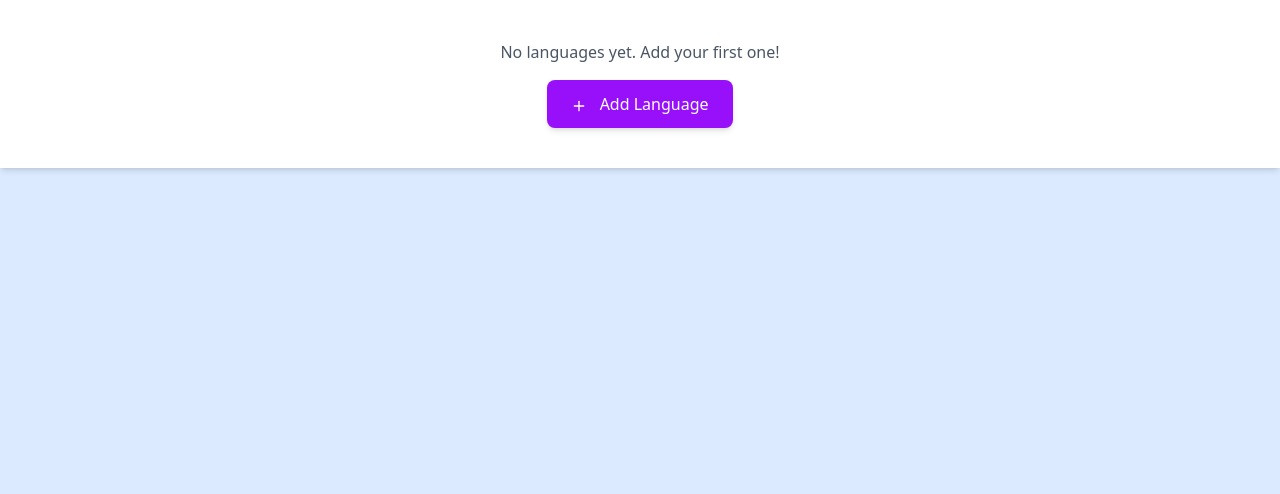
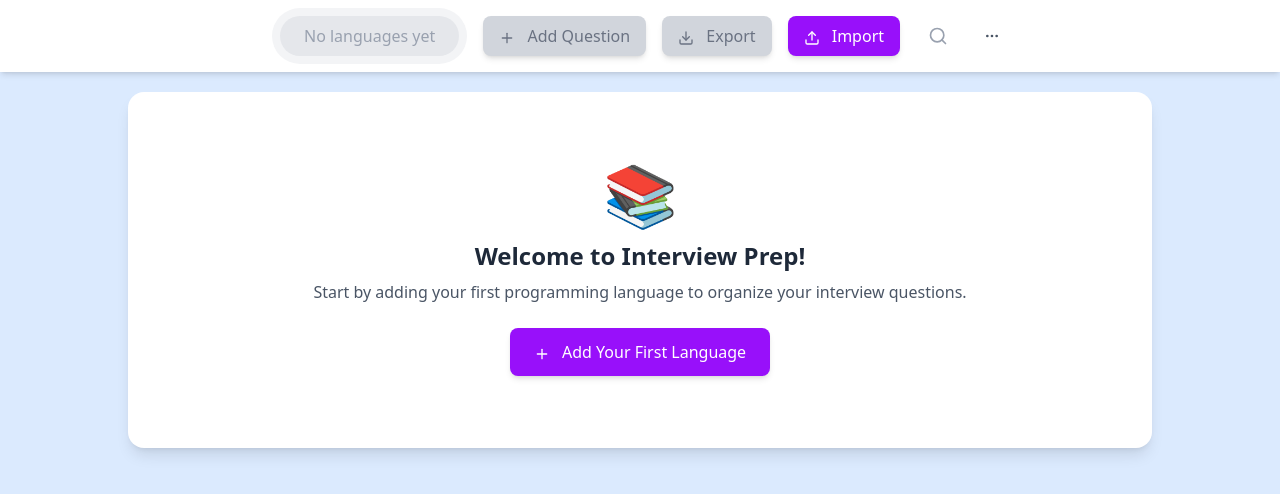
Before and after one commit to zeeshanfreelancer/Interview-preparation-with-Electron, a React (Vite) app in the folder client/: page / in a window 1280 px wide. Shown: the top 494 px of the page. Built offline with nearby package versions, Linux system fonts and the light colour scheme.

Commit message:
fix the minor bugs and improve UI/UX

```diff
--- a/client/src/components/LanguageTabs.jsx
+++ b/client/src/components/LanguageTabs.jsx
@@ -82,24 +82,29 @@ function LanguageTabs() {
     const newLanguages = [...languages, newLanguage.trim()];
     setLanguages(newLanguages);
     localStorageService.saveLanguages(newLanguages);
+
+    // Auto-select first language if none selected
+    if (!activeLang) {
+      setActiveLang(newLanguage.trim());
+    }
+
     setNewLanguage("");
   };
 
   const deleteLanguage = async (langToDelete) => {
-    if (languages.length <= 1) return; // Keep at least one language
-
     try {
       await localStorageService.deleteLanguage(langToDelete);
 
       const newLanguages = languages.filter(lang => lang !== langToDelete);
       setLanguages(newLanguages);
+      localStorageService.saveLanguages(newLanguages);
 
-      // If deleting active language, switch to first remaining language
+      // If deleting active language, switch to first remaining language or clear
       if (activeLang === langToDelete) {
-        setActiveLang(newLanguages[0]);
+        setActiveLang(newLanguages.length > 0 ? newLanguages[0] : "");
       }
 
-      setSearchTerm(""); // Clear search when switching languages
+      setSearchTerm("");
     } catch (error) {
       console.error('Failed to delete language:', error);
       alert('Failed to delete language');
@@ -321,17 +326,12 @@ function LanguageTabs() {
       <div className="fixed top-0 left-0 right-0 bg-white shadow-md z-50 py-2">
         <div className="max-w-6xl mx-auto flex justify-center items-center gap-4 px-4">
       {languages.length === 0 ? (
-        <div className="text-center py-8">
-          <p className="text-gray-600 mb-4">No languages yet. Add your first one!</p>
-          <button
-            onClick={openModal}
-            className="px-6 py-3 bg-purple-600 text-white rounded-lg hover:bg-purple-700 font-medium transition-colors shadow-md hover:shadow-lg cursor-pointer"
-          >
-            <FiPlus className="inline mr-2" /> Add Language
-          </button>
+        <div className="bg-gray-100 p-2 rounded-full flex gap-2 flex-wrap">
+          <div className="px-6 py-2 rounded-full bg-gray-200 text-gray-400 font-medium">
+            No languages yet
+          </div>
         </div>
       ) : (
-        <>
         <div className="bg-purple-100 p-2 rounded-full flex gap-2 flex-wrap">
           {languages.map((lang) => (
             <div key={lang} className="flex items-center">
@@ -376,12 +376,18 @@ function LanguageTabs() {
             </div>
           ))}
         </div>
+      )}
 
         {/* Add Question Button */}
         <button
-          onClick={() => openQuestionModal(null)}
-          className="px-4 py-2 bg-green-600 text-white rounded-lg hover:bg-green-700 font-medium transition-colors shadow-md hover:shadow-lg cursor-pointer"
-          title="Add new question"
+          onClick={() => languages.length > 0 && openQuestionModal(null)}
+          className={`px-4 py-2 rounded-lg font-medium transition-colors shadow-md hover:shadow-lg ${
+            languages.length > 0
+              ? 'bg-green-600 text-white hover:bg-green-700 cursor-pointer'
+              : 'bg-gray-300 text-gray-500 cursor-not-allowed'
+          }`}
+          title={languages.length > 0 ? "Add new question" : "Add a language first"}
+          disabled={languages.length === 0}
         >
           <FiPlus className="inline mr-2" /> Add Question
         </button>
@@ -389,13 +395,18 @@ function LanguageTabs() {
         {/* Export Button */}
         <div className="relative" ref={exportMenuRef}>
           <button
-            onClick={() => setExportMenuOpen(!exportMenuOpen)}
-            className="px-4 py-2 bg-blue-600 text-white rounded-lg hover:bg-blue-700 font-medium transition-colors shadow-md hover:shadow-lg cursor-pointer"
-            title="Export questions"
+            onClick={() => languages.length > 0 && setExportMenuOpen(!exportMenuOpen)}
+            className={`px-4 py-2 rounded-lg font-medium transition-colors shadow-md hover:shadow-lg ${
+              languages.length > 0
+                ? 'bg-blue-600 text-white hover:bg-blue-700 cursor-pointer'
+                : 'bg-gray-300 text-gray-500 cursor-not-allowed'
+            }`}
+            title={languages.length > 0 ? "Export questions" : "Add a language first"}
+            disabled={languages.length === 0}
           >
             <FiDownload className="inline mr-2" /> Export
           </button>
-          {exportMenuOpen && (
+          {exportMenuOpen && languages.length > 0 && (
             <div className="absolute top-full mt-2 right-0 bg-white border border-gray-200 rounded-lg shadow-lg z-10 min-w-[120px]">
               <button
                 onClick={() => handleExport('pdf')}
@@ -417,10 +428,9 @@ function LanguageTabs() {
               </button>
             </div>
           )}
-          {exportOptionsOpen && (
+          {exportOptionsOpen && languages.length > 0 && (
             <div className="absolute top-full mt-2 right-0 bg-white border border-gray-200 rounded-lg shadow-lg z-20 min-w-[180px]">
               <div className="p-1 border-b border-gray-200">
-
                 <button
                   onClick={() => executeExport('current', selectedExportFormat)}
                   className="w-full px-1 py-2 text-center hover:bg-gray-50 rounded text-sm cursor-pointer"
@@ -444,7 +454,7 @@ function LanguageTabs() {
           )}
         </div>
 
-        {/* Import Button */}
+        {/* Import Button - Always enabled */}
         <button
           onClick={handleImport}
           className="px-4 py-2 bg-purple-600 text-white rounded-lg hover:bg-purple-700 font-medium transition-colors shadow-md hover:shadow-lg cursor-pointer"
@@ -463,19 +473,26 @@ function LanguageTabs() {
         {/* Search Icon */}
         <button
           onClick={() => {
+            if (languages.length > 0) {
               const newVisibility = !searchVisible;
               setSearchVisible(newVisibility);
               if (!newVisibility) {
-              setSearchTerm(""); // Clear search when hiding
+                setSearchTerm("");
+              }
             }
           }}
-          className="p-3 text-gray-600 hover:text-gray-800 hover:bg-gray-100 rounded-full transition-colors cursor-pointer"
-          title="Toggle search"
+          className={`p-3 rounded-full transition-colors ${
+            languages.length > 0
+              ? 'text-gray-600 hover:text-gray-800 hover:bg-gray-100 cursor-pointer'
+              : 'text-gray-400 cursor-not-allowed'
+          }`}
+          title={languages.length > 0 ? "Toggle search" : "Add a language first"}
+          disabled={languages.length === 0}
         >
           <FiSearch size={20} />
         </button>
 
-        {/* Three-dot Menu */}
+        {/* Add Language Button - Always enabled */}
         <button
           onClick={openModal}
           className="p-2 text-gray-600 hover:text-gray-800 hover:bg-gray-100 rounded-full transition-colors cursor-pointer"
@@ -483,16 +500,14 @@ function LanguageTabs() {
         >
           <FiMoreHorizontal />
         </button>
-        </>
-      )}
         </div>
       </div>
 
       {/* Content with top padding */}
-      <div className="pt-16">
+      <div className="pt-16 pb-8">
 
-      {/* 🔍 Search Box */}
-      {searchVisible && (
+      {/* Search Box - Only show when languages exist and search is visible */}
+      {searchVisible && languages.length > 0 && (
         <div className="mt-6 flex justify-center animate-in slide-in-from-top-2 duration-300">
           <input
             type="text"
@@ -596,7 +611,6 @@ function LanguageTabs() {
                           >
                             <FiEdit2 className="inline mr-1" /> Edit
                           </button>
-                          {languages.length > 1 && (
                           <button
                             onClick={() => deleteLanguage(lang)}
                             className="px-3 py-1 text-red-600 hover:text-red-800 hover:bg-red-50 rounded text-sm font-medium transition-colors cursor-pointer"
@@ -604,7 +618,6 @@ function LanguageTabs() {
                           >
                             <FiTrash2 className="inline mr-1" /> Delete
                           </button>
-                          )}
                         </div>
                       </>
                     )}
@@ -617,8 +630,23 @@ function LanguageTabs() {
         </div>
       )}
 
-        {/* Question Board */}
-        {activeLang && (
+        {/* Question Board - Show empty state when no languages */}
+        {languages.length === 0 ? (
+          <div className="w-full max-w-5xl mx-auto bg-white rounded-2xl shadow-lg p-6 m-7">
+            <div className="text-center py-12">
+              <div className="text-6xl mb-4">📚</div>
+              <h2 className="text-2xl font-bold text-gray-800 mb-2">Welcome to Interview Prep!</h2>
+              <p className="text-gray-600 mb-6">Start by adding your first programming language to organize your interview questions.</p>
+              <button
+                onClick={openModal}
+                className="px-6 py-3 bg-purple-600 text-white rounded-lg hover:bg-purple-700 font-medium transition-colors shadow-md hover:shadow-lg cursor-pointer"
+              >
+                <FiPlus className="inline mr-2" /> Add Your First Language
+              </button>
+            </div>
+          </div>
+        ) : (
+          activeLang && (
             <QuestionBoard
               language={activeLang}
               searchTerm={searchTerm}
@@ -634,6 +662,7 @@ function LanguageTabs() {
               onQuestionsUpdate={setQuestions}
               loading={false}
             />
+          )
         )}
       </div>
     </div>
--- a/client/src/components/QuestionBoard.jsx
+++ b/client/src/components/QuestionBoard.jsx
@@ -333,6 +333,11 @@ export default function QuestionBoard({
                 {selectedQuestionId ? 'Manage Question' : 'Add New Question'}
               </h2>
               <div className="flex items-center gap-3">
+                {selectedQuestionId && (
+                  <button onClick={deleteQuestionAndAnswer} className="px-4 py-2 bg-red-600 text-white rounded-lg hover:bg-red-700 font-medium transition-colors cursor-pointer">
+                    <FiTrash2 className="inline mr-2" /> Delete Question
+                  </button>
+                )}
                 {selectedQuestionId ? (
                   <button
                     onClick={saveQuestionChanges}
@@ -381,15 +386,6 @@ export default function QuestionBoard({
                 />
               </div>
             </div>
-
-            {/* Modal Footer */}
-            <div className="flex justify-start p-6 border-t border-gray-200">
-              {selectedQuestionId && (
-                <button onClick={deleteQuestionAndAnswer} className="px-4 py-2 bg-red-600 text-white rounded-lg hover:bg-red-700 font-medium transition-colors cursor-pointer">
-                  <FiTrash2 className="inline mr-2" /> Delete Question
-                </button>
-              )}
-            </div>
           </div>
         </div>
       )}
```
Lines whose indentation alone changed are shown as unchanged.
